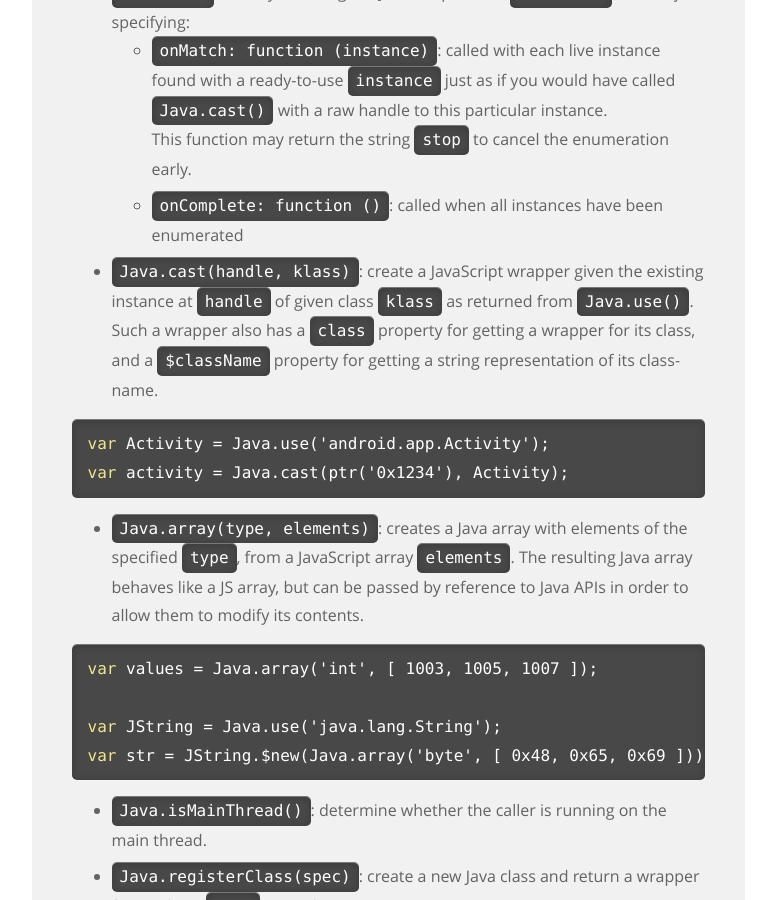
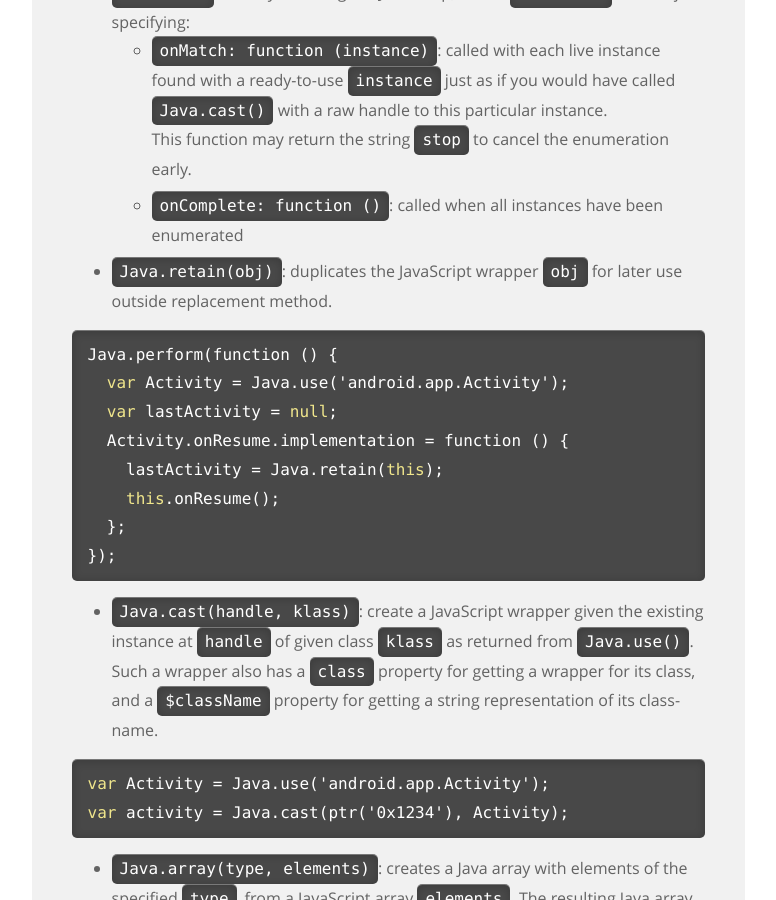
Before and after one commit to frida/frida-website, a Jekyll site: the page built from _docs/javascript-api.md, in a window 1280 px wide and 900 px high, scrolled down 56525 px. Shown: the whole window, without its empty margins (364-1140 px from the left). Built offline with Jekyll 4.4.1, drawn with Linux system fonts in a browser that asks for light colours.

Commit message:
Add docs for Java.retain()

```diff
--- a/_docs/javascript-api.md
+++ b/_docs/javascript-api.md
@@ -2268,6 +2268,20 @@ Java.perform(function () {
 
     -   `onComplete: function ()`: called when all instances have been enumerated
 
++   `Java.retain(obj)`: duplicates the JavaScript wrapper `obj` for later use
+    outside replacement method.
+
+{% highlight js %}
+Java.perform(function () {
+  var Activity = Java.use('android.app.Activity');
+  var lastActivity = null;
+  Activity.onResume.implementation = function () {
+    lastActivity = Java.retain(this);
+    this.onResume();
+  };
+});
+{% endhighlight %}
+
 +   `Java.cast(handle, klass)`: create a JavaScript wrapper given the existing
     instance at `handle` of given class `klass` as returned from `Java.use()`.
     Such a wrapper also has a `class` property for getting a wrapper for its
```
